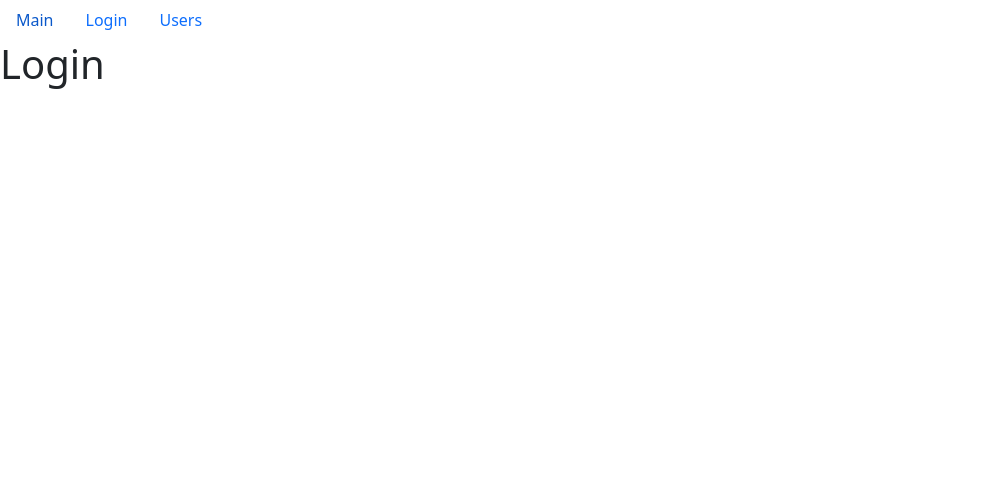
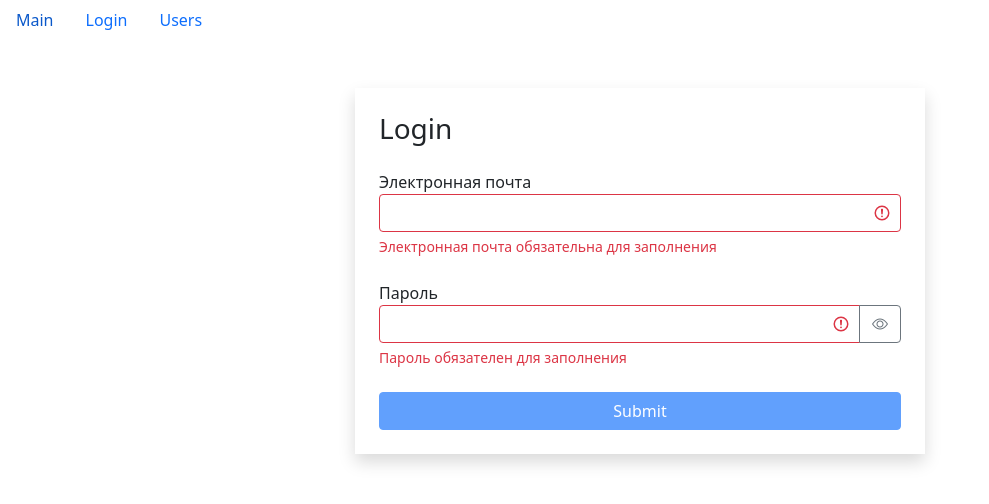
Before and after one commit to LiliyaShaih/fast-company, a React (Create React App) app: page /login in a window 1280 px wide. Shown: the top 504 px of the page, without its empty margins (0-989 px from the left). Built offline with nearby package versions, Linux system fonts and the light colour scheme.

Commit message:
added searchBar

```diff
--- a/src/App.js
+++ b/src/App.js
@@ -1,20 +1,22 @@
 import React from "react";
-import { Route, Switch } from "react-router-dom";
-import Users from "./components/users";
-import Main from "./components/main";
-import Login from "./components/login";
-import Navbar from "./components/navbar";
+import { Route, Switch, Redirect } from "react-router-dom";
+
+import Users from "./layouts/users";
+import Login from "./layouts/login";
+import Main from "./layouts/main";
+import NavBar from "./components/navbar";
 
 function App() {
     return (
-        <>
-            <Navbar />
+        <div>
+            <NavBar />
             <Switch>
+                <Route path="/users/:userId?" component={Users} />
+                <Route path="/login" component={Login} />
                 <Route path="/" exact component={Main} />
-                <Route path="/login" component={Login} />
-                <Route path="/users/:userId?" component={Users} />
+                <Redirect to="/" />
             </Switch>
-        </>
+        </div>
     );
 }
 
--- a/src/components/login.jsx
+++ /dev/null
@@ -1,7 +0,0 @@
-import React from "react";
-
-const Login = () => {
-    return <h1>Login</h1>;
-};
-
-export default Login;
--- a/src/components/navbar.jsx
+++ b/src/components/navbar.jsx
@@ -1,7 +1,7 @@
 import React from "react";
 import { Link } from "react-router-dom";
 
-const Navbar = () => {
+const NavBar = () => {
     return (
         <ul className="nav">
             <li className="nav-item">
@@ -23,4 +23,4 @@ const Navbar = () => {
     );
 };
 
-export default Navbar;
+export default NavBar;
--- /dev/null
+++ b/src/components/searchBar.jsx
@@ -0,0 +1,23 @@
+import React from "react";
+import PropTypes from "prop-types";
+
+const SearchBar = ({ search, onChange }) => {
+    return (
+        <form>
+            <input
+                className="w-100"
+                type="text"
+                placeholder="Search..."
+                value={search}
+                onChange={onChange}
+            />
+        </form>
+    );
+};
+
+SearchBar.propTypes = {
+    search: PropTypes.string,
+    onChange: PropTypes.func
+};
+
+export default SearchBar;
--- /dev/null
+++ b/src/components/textField.jsx
@@ -0,0 +1,58 @@
+import React, { useState } from "react";
+import PropTypes from "prop-types";
+
+const TextField = ({ label, type, name, value, onChange, error }) => {
+    const [showPassword, setShowPassword] = useState(false);
+
+    const toggleShowPassword = () => {
+        setShowPassword((prevState) => !prevState);
+    };
+
+    const getInputClasses = () => {
+        return "form-control" + (error ? " is-invalid" : "");
+    };
+
+    return (
+        <div className="mb-4">
+            <label htmlFor={name}>{label}</label>
+            <div className="input-group has-validation">
+                <input
+                    type={showPassword ? "text" : type}
+                    id={name}
+                    name={name}
+                    value={value}
+                    onChange={onChange}
+                    className={getInputClasses()}
+                />
+                {type === "password" && (
+                    <button
+                        className="btn btn-outline-secondary"
+                        type="button"
+                        onClick={toggleShowPassword}
+                    >
+                        <i
+                            className={
+                                "bi bi-eye" + (showPassword ? "-slash" : "")
+                            }
+                        ></i>
+                    </button>
+                )}
+                {error && <div className="invalid-feedback">{error}</div>}
+            </div>
+        </div>
+    );
+};
+
+TextField.defaultProps = {
+    type: "text"
+};
+TextField.propTypes = {
+    label: PropTypes.string,
+    type: PropTypes.string,
+    name: PropTypes.string,
+    value: PropTypes.string,
+    onChange: PropTypes.func,
+    error: PropTypes.string
+};
+
+export default TextField;
--- a/src/components/userPage.jsx
+++ b/src/components/userPage.jsx
@@ -1,40 +1,36 @@
-import React from "react";
+import React, { useEffect, useState } from "react";
+import PropTypes from "prop-types";
+import api from "../api";
 import QualitiesList from "./qualitiesList";
-import PropTypes from "prop-types";
+import { useHistory } from "react-router-dom";
 
-const UserPage = ({
-    name,
-    profession,
-    qualities,
-    completedMeetings,
-    rate,
-    goToUsers
-}) => {
-    if (name) {
+const UserPage = ({ userId }) => {
+    const history = useHistory();
+    const [user, setUser] = useState();
+    useEffect(() => {
+        api.users.default.getById(userId).then((data) => setUser(data));
+    });
+    const handleClick = () => {
+        history.push("/users");
+    };
+    if (user) {
         return (
             <div>
-                <h1>{name}</h1>
-                {profession && <h2>Профессия:{profession.name}</h2>}
-                {qualities && <QualitiesList qualities={qualities} />}
-                <p>CompletedMeetings:{completedMeetings}</p>
-                <h2>Rate:{rate}</h2>
-                <button onClick={() => goToUsers(name)}>
-                    Все пользователи
-                </button>
+                <h1> {user.name}</h1>
+                <h2>Профессия: {user.profession.name}</h2>
+                <QualitiesList qualities={user.qualities} />
+                <p>completedMeetings: {user.completedMeetings}</p>
+                <h2>Rate: {user.rate}</h2>
+                <button onClick={handleClick}> Все Пользователи</button>
             </div>
         );
+    } else {
+        return <h1>Loading</h1>;
     }
-
-    return <h1>Loading</h1>;
 };
 
 UserPage.propTypes = {
-    name: PropTypes.string,
-    profession: PropTypes.object,
-    qualities: PropTypes.array,
-    completedMeetings: PropTypes.number,
-    rate: PropTypes.number,
-    goToUsers: PropTypes.func
+    userId: PropTypes.string.isRequired
 };
 
 export default UserPage;
--- /dev/null
+++ b/src/layouts/login.jsx
@@ -0,0 +1,96 @@
+import React, { useState, useEffect } from "react";
+import TextField from "../components/textField";
+import { validator } from "../utils/validator";
+
+const Login = () => {
+    const [data, setData] = useState({ email: "", password: "" });
+    const [errors, setErrors] = useState({});
+
+    const validatorConfig = {
+        email: {
+            isRequired: {
+                message: "Электронная почта обязательна для заполнения"
+            },
+            isEmail: {
+                message: "Email введен некорректно"
+            }
+        },
+        password: {
+            isRequired: {
+                message: "Пароль обязателен для заполнения"
+            },
+            isCapitalSymbol: {
+                message: "Пароль должен содержать хотя бы одну заглавную букву"
+            },
+            isContainDigit: {
+                message: "Пароль должен содержать хотя бы одну цифру"
+            },
+            min: {
+                message: "Пароль должен состоять минимум из 8 символов",
+                value: 8
+            }
+        }
+    };
+
+    useEffect(() => {
+        validate();
+    }, [data]);
+
+    const validate = () => {
+        const errors = validator(data, validatorConfig);
+        setErrors(errors);
+        return Object.keys(errors).length === 0;
+    };
+
+    const isValid = Object.keys(errors).length === 0;
+
+    const handleChange = ({ target }) => {
+        setData((prevState) => ({
+            ...prevState,
+            [target.name]: target.value
+        }));
+    };
+
+    const handleSubmit = (e) => {
+        e.preventDefault();
+        const isValid = validate();
+        if (!isValid) return;
+        console.log(data);
+    };
+
+    return (
+        <div className="container mt-5">
+            <div className="row">
+                <div className="col-md-6 offset-md-3 shadow p-4">
+                    <h3 className="mb-4">Login</h3>
+                    <form onSubmit={handleSubmit}>
+                        <TextField
+                            label="Электронная почта"
+                            name="email"
+                            value={data.email}
+                            onChange={handleChange}
+                            error={errors.email}
+                        />
+                        <TextField
+                            label="Пароль"
+                            type="password"
+                            name="password"
+                            value={data.password}
+                            onChange={handleChange}
+                            error={errors.password}
+                        />
+                        <button
+                            className="btn btn-primary w-100 mx-auto"
+                            type="submit"
+                            disabled={!isValid}
+                        >
+                            Submit
+                        </button>
+                    </form>
+                </div>
+            </div>
+        </div>
+    );
+};
+
+export default Login;
--- /dev/null
+++ b/src/layouts/users.jsx
@@ -0,0 +1,12 @@
+import React from "react";
+import { useParams } from "react-router-dom";
+import UserPage from "../components/userPage";
+import UsersList from "../components/usersList";
+
+const Users = () => {
+    const params = useParams();
+    const { userId } = params;
+    return <>{userId ? <UserPage userId={userId} /> : <UsersList />}</>;
+};
+
+export default Users;
--- /dev/null
+++ b/src/utils/validator.js
@@ -0,0 +1,49 @@
+export function validator(data, config) {
+    const errors = {};
+
+    function validate(validateMethod, data, config) {
+        let statusValidate;
+        switch (validateMethod) {
+            case "isRequired":
+                statusValidate = data.trim() === "";
+                break;
+            case "isEmail": {
+                const emailRegExp = /^\S+@\S+\.\S+$/g;
+                statusValidate = !emailRegExp.test(data);
+                break;
+            }
+            case "isCapitalSymbol": {
+                const capitalRegExp = /[A-Z]+/g;
+                statusValidate = !capitalRegExp.test(data);
+                break;
+            }
+            case "isContainDigit": {
+                const digitRegExp = /\d+/g;
+                statusValidate = !digitRegExp.test(data);
+                break;
+            }
+            case "min": {
+                statusValidate = data.length < config.value;
+                break;
+            }
+            default:
+                break;
+        }
+        if (statusValidate) return config.message;
+    }
+
+    for (const fieldName in data) {
+        for (const validateMethod in config[fieldName]) {
+            const error = validate(
+                validateMethod,
+                data[fieldName],
+                config[fieldName][validateMethod]
+            );
+            if (error && !errors[fieldName]) {
+                errors[fieldName] = error;
+            }
+        }
+    }
+
+    return errors;
+}
```
Also changed, not shown: src/components/usersList.jsx (renamed from src/components/users.jsx, +37 -45 lines), src/layouts/main.jsx (renamed from src/components/main.jsx).
